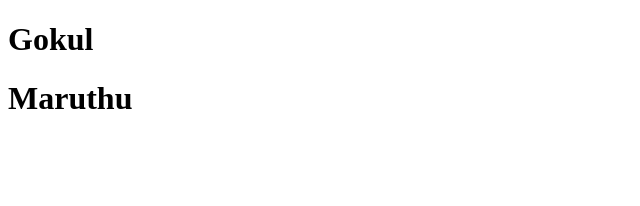
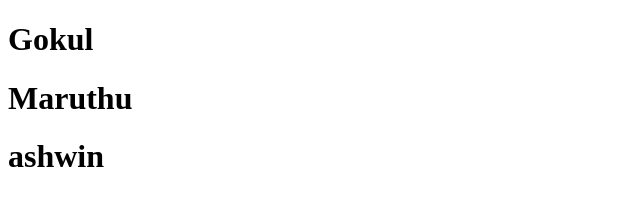
Before and after one commit to gokul-1006/sample, a plain HTML site: page index.html in a window 1280 px wide. Shown: the whole page, without its empty margins (0-640 px from the left). Drawn offline with Linux system fonts and the light colour scheme.

Commit message:
modifyed

```diff
--- a/index.html
+++ b/index.html
@@ -8,5 +8,6 @@
 <body>
     <h1>Gokul</h1>
         <h1>Maruthu</h1>
+        <h1>ashwin</h1>
 </body>
 </html>
```
